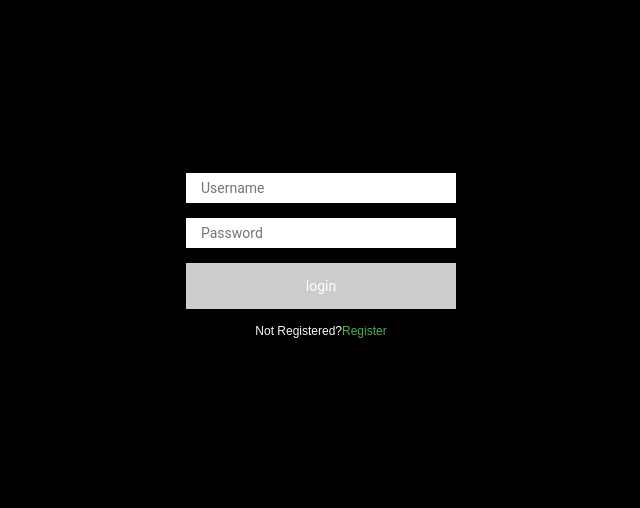
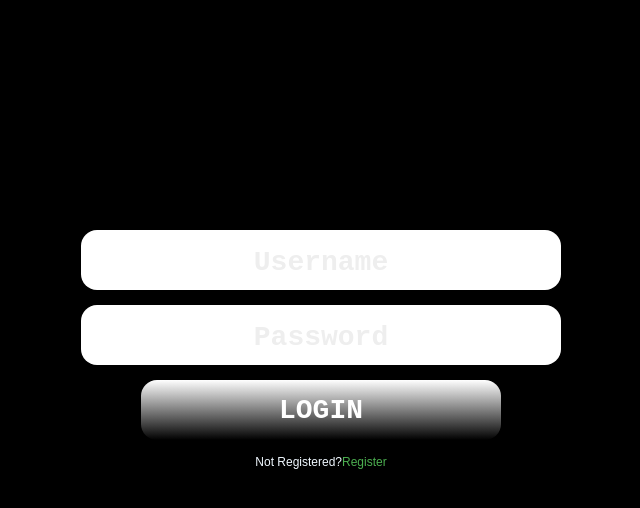
Before and after one commit to anantjain6/NCS_Game, a PHP site: page /login.php in a window 1280 px wide. Shown: the top 508 px of the page, without its empty margins (319-959 px from the left). Run offline with PHP 8.4, Linux system fonts and the light colour scheme.

Commit message:
styling changed

```diff
--- a/css/style.css
+++ b/css/style.css
@@ -60,20 +60,9 @@ footer p:first-child {
 footer p:last-child {
     float: right;
 }
-.parent{
-    margin-top: 250px;
-}
-input{
-    width: 300px;
-    height:30px;
-}
-#submit{
-    width: 50px;
-    height:30px;
-}
 .login_page{
-    width:360px;
-    padding:10% 0 0;
+    width:480px;
+    padding:18% 0 0;
     margin:auto;
     border-radius: 40px;
 }
@@ -81,37 +70,41 @@ input{
     position:relative;
     z-index:1;
     background: #000000;
-    max-width: 360px;
-    margin:0 auto 100px;
-    padding:45px;
+    max-width: 480px;
     text-align: center;
 }
 .form input{
-    font-family: "Roboto", sans-serif;
+    font-family: "Courier New", sans-serif;
+    font-weight:bold;
     outline: 1;
     background:#ffffff;
-    width:100%;
+    width:480px;
+    height:60px;
     border:0;
     margin:0 0 15px;
-    padding: 15px;
+    padding: 8px;
     box-sizing: border-box;
-    font-size:14px;
+    font-size:36px;
+    border-radius: 16px;
 }
 .form button{
-    font-family: "Roboto",sans-serif;
-    text-transform: upperecase;
+    font-family: "Courier New",sans-serif;
+    font-weight: bold;
+    text-transform: uppercase;
     outline:0;
-    background:#CCC;
-    width:100%;
+    background: linear-gradient(#fff,#000);
+    width:360px;
+    height:60px;
     border:0;
-    padding:15px;
+    padding:8px;
+    border-radius: 16px;
     color:#FFFFFF;
-    font-size: 14px;
+    font-size: 28px;
     cursor:pointer;
 
 }
 .form button:hover,.form button:active{
-    background: #CCC;
+    background: #BDBDBD;
 }
 .form .message{
     margin:15px 0 0;
@@ -125,3 +118,17 @@ input{
 .hidden{
     display:none;
 }
+.form_control_custom::-webkit-input-placeholder {
+  font-family: 'Courier New', Arial, Helvetica, sans-serif;
+  color: #EEEEEE;
+  text-align: center;
+  font-size: 28px;
+}
+
+
+.form_control_custom::-moz-placeholder {
+  font-family: 'Courier New', Arial, Helvetica, sans-serif;
+  color: #BDBDBD;
+  text-align: center;
+  font-size: 36px;
+}
--- a/login.php
+++ b/login.php
@@ -20,17 +20,17 @@ if(isset($_POST['username']))
     <div class="login_page">
         <div class="form">
             <form class="register_form hidden" id="register_form">
-    			<input type="text" name="login_username" placeholder="Username">
-    			<input type="text" name="login_password" placeholder="Password">
-    			<input type="text" name="login_email" placeholder="Email">
+                <input type="text" name="login_username" placeholder="Username" class="form_control_custom">
+                <input type="text" name="login_password" placeholder="Password" class="form_control_custom">
+                <input type="text" name="login_email" placeholder="Email" class="form_control_custom">
                 <button>Create</button>
                  <p class="message">Already Registered?<a href="#"> Login</a>
                  </p>
             </form>
             <form class="login_form" id="login_form">
-                <input type="text" name="login_username" placeholder="Username">
-                <input type="password" name="login_password" placeholder="Password">
-                <button>login</button>
+                <input type="text" name="login_username" placeholder="Username" class="form_control_custom">
+                <input type="password" name="login_password" placeholder="Password" class="form_control_custom">
+                <button>LOGIN</button>
                 <p class="message">Not Registered?<a href="#" id="msg">Register</a></p>
             </form>
         </div>
```
Lines whose indentation alone changed are shown as unchanged.
